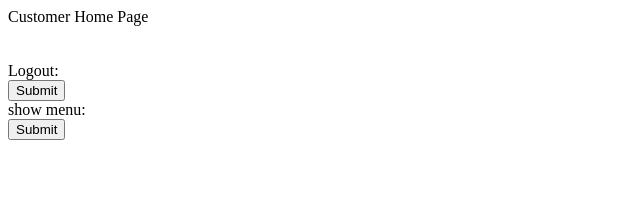
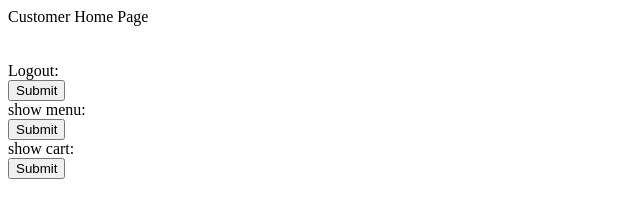
Before and after one commit to binoyPeries/Food-ninja, a website: page views/customer/home.html in a window 1280 px wide. Shown: the whole page, without its empty margins (0-640 px from the left). Drawn offline with Linux system fonts and the light colour scheme.

Commit message:
show cart dashboard

```diff
--- a/views/customer/home.html
+++ b/views/customer/home.html
@@ -23,5 +23,10 @@
         <input type="submit">
     </form>
 
+    show cart:
+    <form action="/customer_func/cart/view" method="GET">
+        <input type="submit">
+    </form>
+
 </body>
 </html>
```
